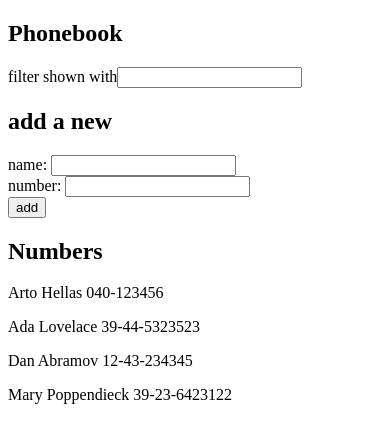
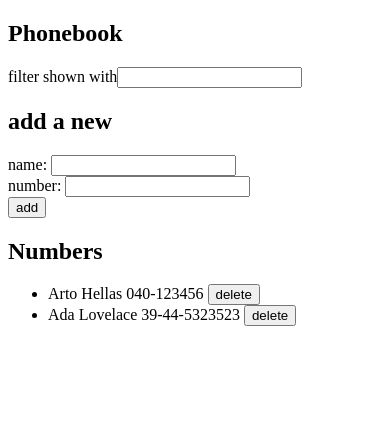
Before and after one commit to Evernew998/fullstackopen, a React (Vite) app in the folder part2/phonebook/: page / in a window 390 px wide. Shown: the top 442 px of the page. Built offline with nearby package versions, Linux system fonts and the light colour scheme; data requests are answered from the project's data file.

Commit message:
2.14: The Phonebook step9

```diff
--- a/part2/phonebook/db.json
+++ b/part2/phonebook/db.json
@@ -9,16 +9,6 @@
       "name": "Ada Lovelace",
       "number": "39-44-5323523",
       "id": 2
-    },
-    {
-      "name": "Dan Abramov",
-      "number": "12-43-234345",
-      "id": 3
-    },
-    {
-      "name": "Mary Poppendieck",
-      "number": "39-23-6423122",
-      "id": 4
     }
   ]
 }
--- a/part2/phonebook/src/App.jsx
+++ b/part2/phonebook/src/App.jsx
@@ -1,5 +1,4 @@
 import { useState, useEffect } from 'react'
-import axios from 'axios'
 import Filter from './components/Filter'
 import PersonForm from './components/PersonForm'
 import Persons from './components/Persons'
@@ -73,6 +72,24 @@ const App = () => {
     setPersonsToBeShown(personsFiltered)
   }
 
+  const handleDeletePerson = (id, name) => {
+    if (window.confirm(`Delete ${name}?`)) {
+      console.log(`Delete ${name}`)
+
+      personService
+        .deletePerson(id, name)
+        .then((response)=> {
+          setPersons(persons.filter(person => id !== person.id))
+          setPersonsToBeShown(persons.filter(person => id !== person.id))
+        })
+        .catch(error => {
+          alert(`${name} was already deleted`)
+          setPersons(persons.filter(person => id !== person.id))
+          setPersonsToBeShown(persons.filter(person => id !== person.id))
+        })
+    }
+  }
+
   return (
     <div>
       <h2>Phonebook</h2>
@@ -86,7 +103,10 @@ const App = () => {
         handleNumberChange={handleNumberChange}
       />
       <h2>Numbers</h2>
-      <Persons personsToBeShown={personsToBeShown}/>
+      <Persons
+        personsToBeShown={personsToBeShown}
+        handleDeletePerson={handleDeletePerson}
+      />
     </div>
   )
 }
--- a/part2/phonebook/src/components/PersonDetails.jsx
+++ b/part2/phonebook/src/components/PersonDetails.jsx
@@ -1,6 +1,8 @@
-const PersonDetails = ({ name, number }) => {
+const PersonDetails = ({ name, number, handleDeletePerson }) => {
     return (
-      <p>{name} {number}</p>
+      <li>
+        {name} {number} <button onClick={handleDeletePerson}>delete</button>
+      </li>
     )
 }
 
--- a/part2/phonebook/src/components/Persons.jsx
+++ b/part2/phonebook/src/components/Persons.jsx
@@ -1,10 +1,18 @@
 import PersonDetails from "./PersonDetails"
 
-const Persons = ({ personsToBeShown }) => {
+const Persons = ({ personsToBeShown, handleDeletePerson }) => {
+  const listOfPeople = personsToBeShown.map(person =>
+    <PersonDetails
+      key={person.id}
+      name={person.name}
+      number={person.number}
+      handleDeletePerson={() => handleDeletePerson(person.id, person.name)}
+    />
+  )
     return (
-      personsToBeShown.map(person =>
-        <PersonDetails key={person.name} name={person.name} number={person.number}/>
-      )
+      <ul>
+        {listOfPeople}
+      </ul>
     )
 }
 
--- a/part2/phonebook/src/services/persons.js
+++ b/part2/phonebook/src/services/persons.js
@@ -11,4 +11,10 @@ const createPerson = (newPersonObject) => {
     return request.then(response => response.data)
 }
 
-export default ( {getPersons, createPerson} )
+const deletePerson = (id, name) => {
+    console.log(id, name)
+    const request = axios.delete(`${baseUrl}/${id}`)
+    return request
+}
+
+export default ( {getPersons, createPerson, deletePerson} )
```
